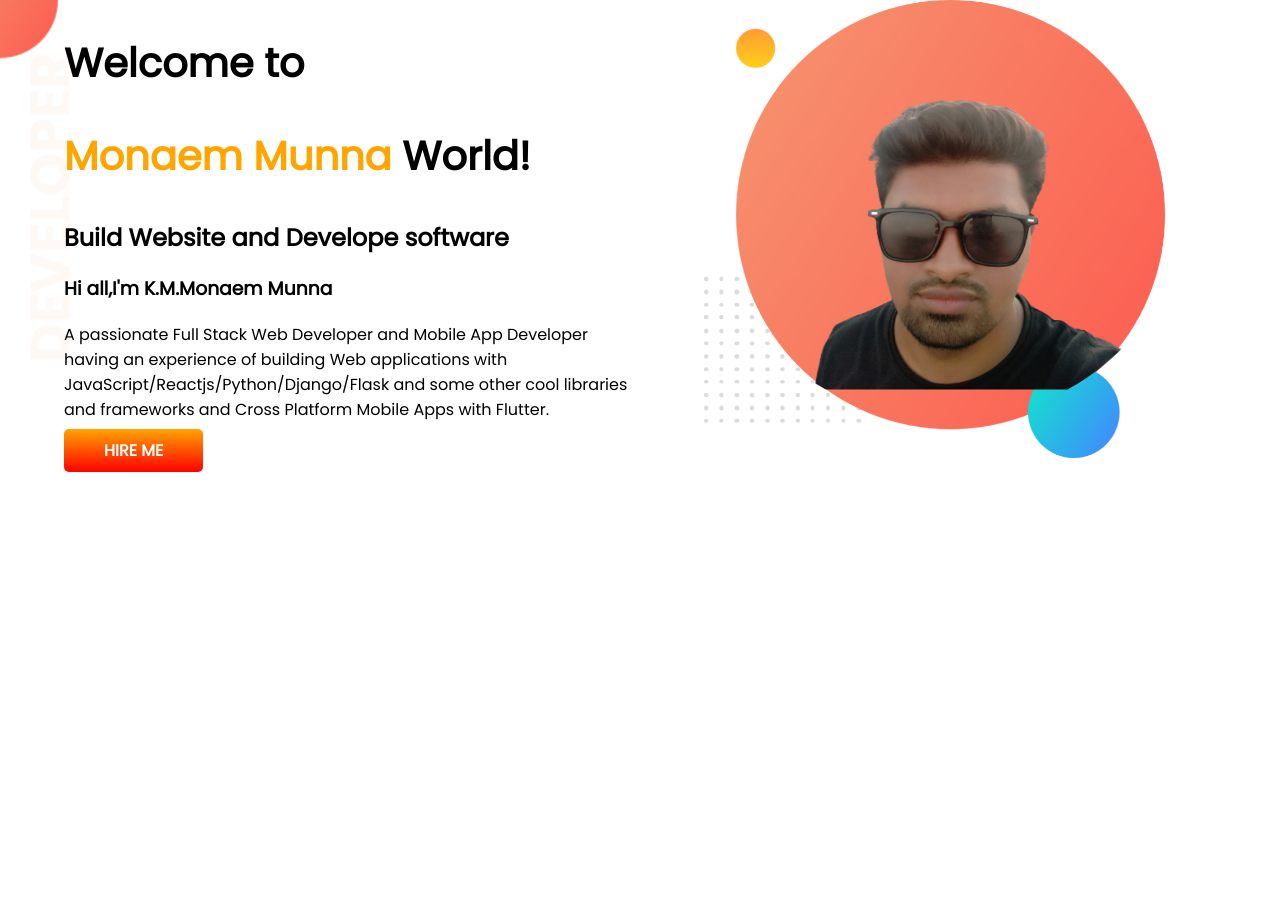
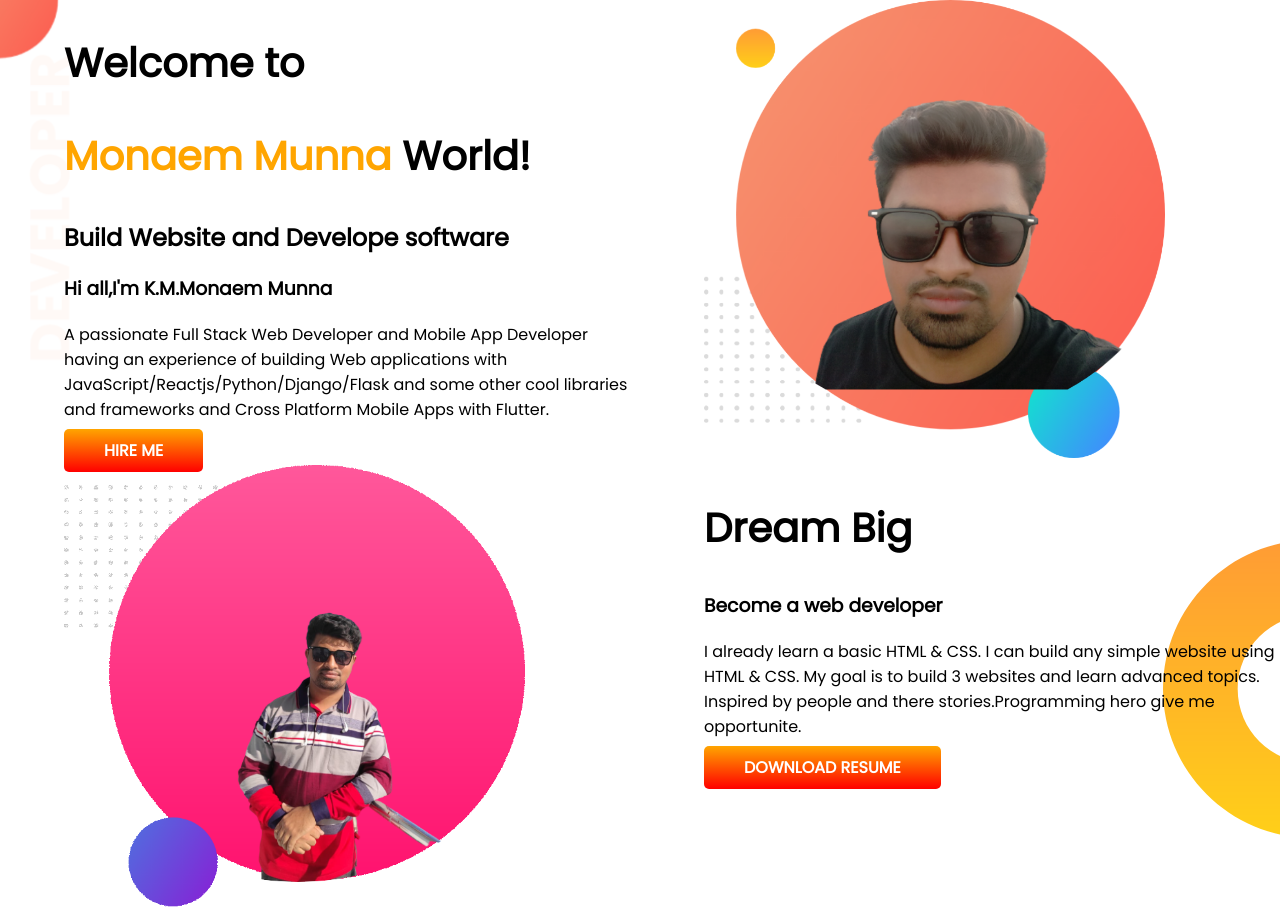
Before and after one commit to Munna3048/myself-portfolio, a plain HTML site: page index.html in a window 1280 px wide. Before the commit the page ends 800 px from the top, so only its background shows below. Drawn offline with Linux system fonts and the light colour scheme.

Commit message:
2nd section compelted

```diff
--- a/index.html
+++ b/index.html
@@ -31,6 +31,22 @@
         </div>
     </section>
 
+    <section class="dream-big">
+        <div class="half-width">
+            <img src="images/munna3.png" alt="">
+        </div>
+
+        <div class="half-width">
+            <h1>Dream Big</h1>
+            <h3>Become a web developer</h3>
+            <p>I already learn a basic HTML & CSS. I can build any simple website using HTML & CSS. My goal is to build
+                3 websites and learn advanced topics. Inspired by people and there stories.Programming hero give me
+                opportunite.</p>
+            <a class="link-button" target="_blank" href="https://www.linkedin.com/company/programminghero/">DOWNLOAD
+                RESUME</a>
+        </div>
+    </section>
+
 </body>
 
 </html>
--- a/style.css
+++ b/style.css
@@ -18,7 +18,7 @@ section{
 
 .half-width{
     width: 50%;
-    padding-left: 5%;
+    padding-left:5%;
 }
 
 .half-width img{
@@ -38,3 +38,10 @@ section{
     background-image: url(images/top-banner.png);
     background-repeat: no-repeat;
 }
+
+.dream-big{
+    background-image: url(images/dream-bg.png);
+    background-repeat: no-repeat;
+    background-position: right;
+
+}
```
